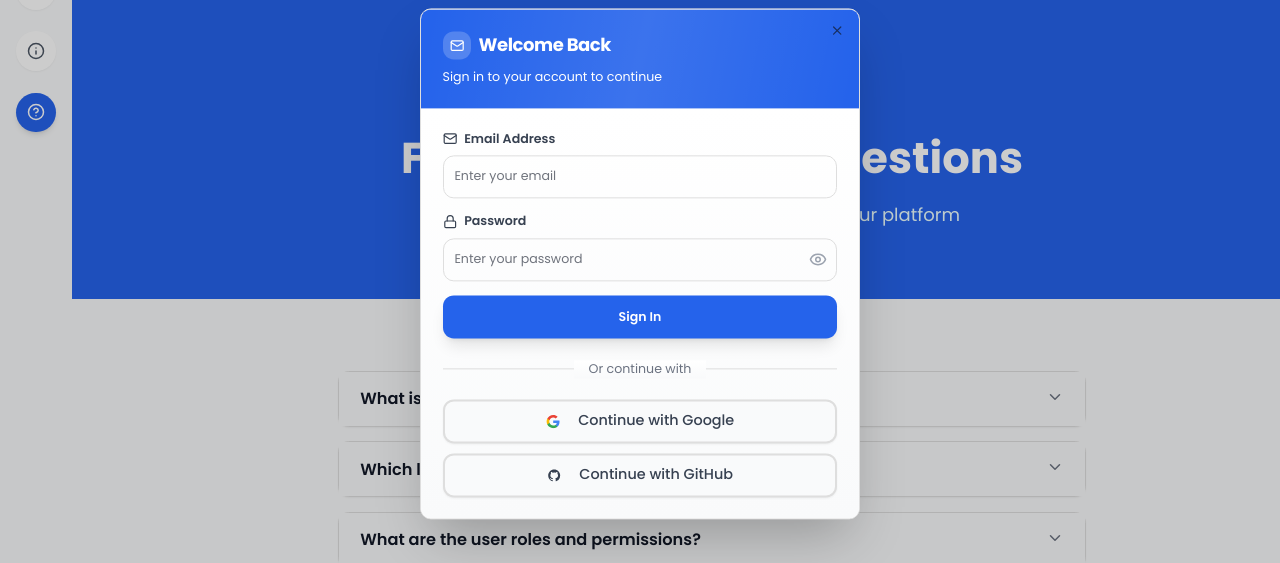
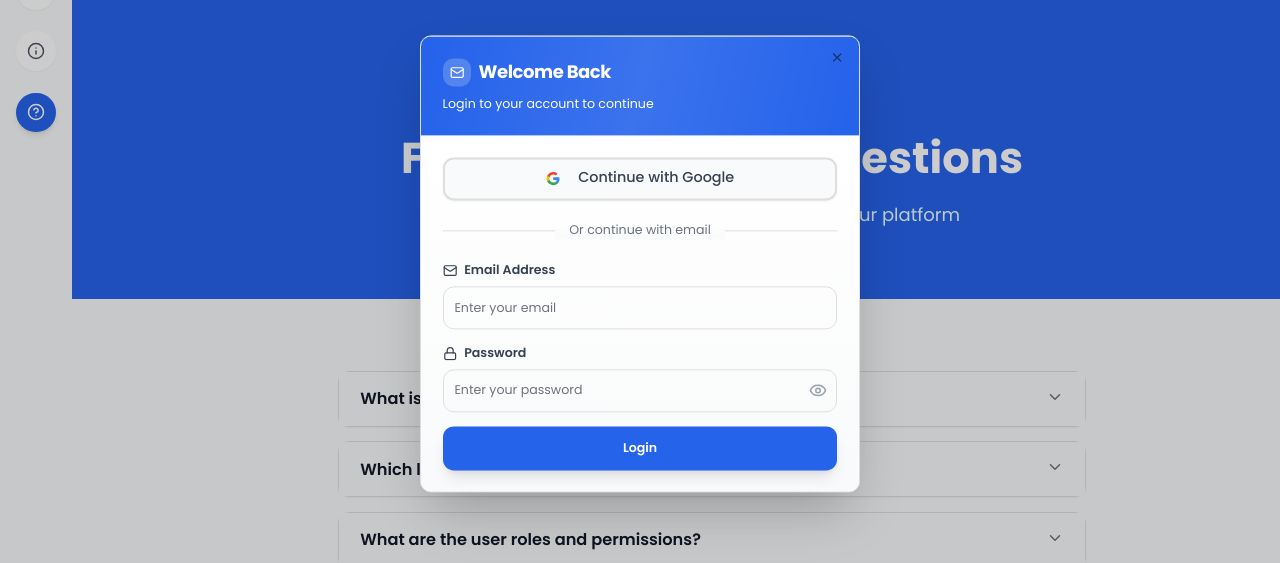
Before and after one commit to fahrrafa70-cmyk/web-sertif, a Next.js app: page /faq in a window 1280 px wide. Both pictures are taken after a click on the button "Login". Shown: the part 136-699 px from the top of the page. Built offline with nearby package versions, Linux system fonts and the light colour scheme; no server answers; the database is empty.

Commit message:
update login,logout

```diff
--- a/src/components/ui/login-modal.tsx
+++ b/src/components/ui/login-modal.tsx
@@ -135,6 +135,65 @@ export function LoginModal() {
             animate={{ opacity: 1, y: 0 }}
             transition={{ duration: 0.4, delay: 0.2 }}
           >
+            {/* Google OAuth Button - Moved to top */}
+            <motion.div
+              initial={{ opacity: 0, y: 20 }}
+              animate={{ opacity: 1, y: 0 }}
+              transition={{ duration: 0.3, delay: 0.25 }}
+              className="mb-4"
+            >
+              <Button
+                type="button"
+                variant="outline"
+                disabled={loading}
+                onClick={async () => {
+                  try {
+                    await signInWithOAuth('google');
+                  } catch (err) {
+                    console.error('Google OAuth error:', err);
+                  }
+                }}
+                className="w-full h-11 sm:h-12 border-2 border-gray-200 dark:border-gray-700 bg-white dark:bg-gray-800 hover:bg-gray-50 dark:hover:bg-gray-700 text-gray-700 dark:text-gray-300 font-medium rounded-lg transition-all duration-200 text-sm sm:text-base"
+              >
+                <svg className="w-5 h-5 mr-3" viewBox="0 0 24 24" fill="none">
+                  <path
+                    d="M22.56 12.25c0-.78-.07-1.53-.2-2.25H12v4.26h5.92c-.26 1.37-1.04 2.53-2.21 3.31v2.77h3.57c2.08-1.92 3.28-4.74 3.28-8.09z"
+                    fill="#4285F4"
+                  />
+                  <path
+                    d="M12 23c2.97 0 5.46-.98 7.28-2.66l-3.57-2.77c-.98.66-2.23 1.06-3.71 1.06-2.86 0-5.29-1.93-6.16-4.53H2.18v2.84C3.99 20.53 7.7 23 12 23z"
+                    fill="#34A853"
+                  />
+                  <path
+                    d="M5.84 14.09c-.22-.66-.35-1.36-.35-2.09s.13-1.43.35-2.09V7.07H2.18C1.43 8.55 1 10.22 1 12s.43 3.45 1.18 4.93l2.85-2.22.81-.62z"
+                    fill="#FBBC05"
+                  />
+                  <path
+                    d="M12 5.38c1.62 0 3.06.56 4.21 1.64l3.15-3.15C17.45 2.09 14.97 1 12 1 7.7 1 3.99 3.47 2.18 7.07l3.66 2.84c.87-2.6 3.3-4.53 6.16-4.53z"
+                    fill="#EA4335"
+                  />
+                </svg>
+                Continue with Google
+              </Button>
+            </motion.div>
+
+            {/* OAuth Divider */}
+            <motion.div
+              initial={{ opacity: 0 }}
+              animate={{ opacity: 1 }}
+              transition={{ duration: 0.3, delay: 0.3 }}
+              className="relative my-4 sm:my-6"
+            >
+              <div className="absolute inset-0 flex items-center">
+                <div className="w-full border-t border-gray-300 dark:border-gray-600"></div>
+              </div>
+              <div className="relative flex justify-center text-sm">
+                <span className="px-4 bg-gradient-to-b from-white to-gray-50 dark:from-gray-800 dark:to-gray-900 text-gray-500 dark:text-gray-400">
+                  {t('login.orContinueWith') || 'Or continue with email'}
+                </span>
+              </div>
+            </motion.div>
+
             <form onSubmit={handleSubmit} className="space-y-4">
               <motion.div
                 className="space-y-2"
@@ -240,90 +299,6 @@ export function LoginModal() {
                 </Button>
               </motion.div>
             </form>
-
-            {/* OAuth Divider */}
-            <motion.div
-              initial={{ opacity: 0 }}
-              animate={{ opacity: 1 }}
-              transition={{ duration: 0.3, delay: 0.6 }}
-              className="relative my-4 sm:my-6"
-            >
-              <div className="absolute inset-0 flex items-center">
-                <div className="w-full border-t border-gray-300 dark:border-gray-600"></div>
-              </div>
-              <div className="relative flex justify-center text-sm">
-                <span className="px-4 bg-gradient-to-b from-white to-gray-50 dark:from-gray-800 dark:to-gray-900 text-gray-500 dark:text-gray-400">
-                  {t('login.orContinueWith') || 'Or continue with'}
-                </span>
-              </div>
-            </motion.div>
-
-            {/* OAuth Buttons */}
-            <motion.div
-              initial={{ opacity: 0, y: 20 }}
-              animate={{ opacity: 1, y: 0 }}
-              transition={{ duration: 0.3, delay: 0.7 }}
-              className="space-y-3"
-            >
-              {/* Google OAuth Button */}
-              <Button
-                type="button"
-                variant="outline"
-                disabled={loading}
-                onClick={async () => {
-                  try {
-                    await signInWithOAuth('google');
-                  } catch (err) {
-                    console.error('Google OAuth error:', err);
-                  }
-                }}
-                className="w-full h-11 sm:h-12 border-2 border-gray-200 dark:border-gray-700 bg-white dark:bg-gray-800 hover:bg-gray-50 dark:hover:bg-gray-700 text-gray-700 dark:text-gray-300 font-medium rounded-lg transition-all duration-200 text-sm sm:text-base"
-              >
-                <svg className="w-5 h-5 mr-3" viewBox="0 0 24 24" fill="none">
-                  <path
-                    d="M22.56 12.25c0-.78-.07-1.53-.2-2.25H12v4.26h5.92c-.26 1.37-1.04 2.53-2.21 3.31v2.77h3.57c2.08-1.92 3.28-4.74 3.28-8.09z"
-                    fill="#4285F4"
-                  />
-                  <path
-                    d="M12 23c2.97 0 5.46-.98 7.28-2.66l-3.57-2.77c-.98.66-2.23 1.06-3.71 1.06-2.86 0-5.29-1.93-6.16-4.53H2.18v2.84C3.99 20.53 7.7 23 12 23z"
-                    fill="#34A853"
-                  />
-                  <path
-                    d="M5.84 14.09c-.22-.66-.35-1.36-.35-2.09s.13-1.43.35-2.09V7.07H2.18C1.43 8.55 1 10.22 1 12s.43 3.45 1.18 4.93l2.85-2.22.81-.62z"
-                    fill="#FBBC05"
-                  />
-                  <path
-                    d="M12 5.38c1.62 0 3.06.56 4.21 1.64l3.15-3.15C17.45 2.09 14.97 1 12 1 7.7 1 3.99 3.47 2.18 7.07l3.66 2.84c.87-2.6 3.3-4.53 6.16-4.53z"
-                    fill="#EA4335"
-                  />
-                </svg>
-                Continue with Google
-              </Button>
-
-              {/* GitHub OAuth Button */}
-              <Button
-                type="button"
-                variant="outline"
-                disabled={loading}
-                onClick={async () => {
-                  try {
-                    await signInWithOAuth('github');
-                  } catch (err) {
-                    console.error('GitHub OAuth error:', err);
-                  }
-                }}
-                className="w-full h-11 sm:h-12 border-2 border-gray-200 dark:border-gray-700 bg-white dark:bg-gray-800 hover:bg-gray-50 dark:hover:bg-gray-700 text-gray-700 dark:text-gray-300 font-medium rounded-lg transition-all duration-200 text-sm sm:text-base"
-              >
-                <svg className="w-5 h-5 mr-3" fill="currentColor" viewBox="0 0 24 24">
-                  <path
-                    fillRule="evenodd"
-                    d="M12 2C6.477 2 2 6.484 2 12.017c0 4.425 2.865 8.18 6.839 9.504.5.092.682-.217.682-.483 0-.237-.008-.868-.013-1.703-2.782.605-3.369-1.343-3.369-1.343-.454-1.158-1.11-1.466-1.11-1.466-.908-.62.069-.608.069-.608 1.003.07 1.531 1.032 1.531 1.032.892 1.53 2.341 1.088 2.91.832.092-.647.35-1.088.636-1.338-2.22-.253-4.555-1.113-4.555-4.951 0-1.093.39-1.988 1.029-2.688-.103-.253-.446-1.272.098-2.65 0 0 .84-.27 2.75 1.026A9.564 9.564 0 0112 6.844c.85.004 1.705.115 2.504.337 1.909-1.296 2.747-1.027 2.747-1.027.546 1.379.202 2.398.1 2.651.64.7 1.028 1.595 1.028 2.688 0 3.848-2.339 4.695-4.566 4.943.359.309.678.92.678 1.855 0 1.338-.012 2.419-.012 2.747 0 .268.18.58.688.482A10.019 10.019 0 0022 12.017C22 6.484 17.522 2 12 2z"
-                    clipRule="evenodd"
-                  />
-                </svg>
-                Continue with GitHub
-              </Button>
-            </motion.div>
           </motion.div>
         </motion.div>
       </DialogContent>
--- a/src/contexts/language-context.tsx
+++ b/src/contexts/language-context.tsx
@@ -28,7 +28,7 @@ const translations: Translations = {
 
     // Auth
     'auth.login': 'Login',
-    'auth.logout': 'Log Out',
+    'auth.logout': 'Logout',
     'auth.admin': 'Admin',
     'auth.team': 'Team',
     'auth.public': 'Public',
@@ -533,18 +533,18 @@ const translations: Translations = {
 
     // Login Modal
     'login.welcomeBack': 'Welcome Back',
-    'login.signInMessage': 'Sign in to your account to continue',
+    'login.signInMessage': 'Login to your account to continue',
     'login.emailAddress': 'Email Address',
     'login.password': 'Password',
     'login.enterEmail': 'Enter your email',
     'login.enterPassword': 'Enter your password',
-    'login.signIn': 'Sign In',
-    'login.signingIn': 'Signing in...',
-    'login.orContinueWith': 'Or continue with',
+    'login.signIn': 'Login',
+    'login.signingIn': 'Logging in...',
+    'login.orContinueWith': 'Or continue with email',
 
     // Auth Callback
-    'auth.callback.finishingSignIn': 'Finishing sign in…',
-    'auth.callback.signingYouIn': 'Signing you in…',
+    'auth.callback.finishingSignIn': 'Finishing login…',
+    'auth.callback.signingYouIn': 'Logging you in…',
     'auth.callback.finalisingSession': 'Finalising session…',
     'auth.callback.settingUpAccount': 'Setting up your account…',
     'auth.callback.almostDone': 'Almost done…',
@@ -1110,7 +1110,7 @@ const translations: Translations = {
     'login.enterPassword': 'Masukkan kata sandi Anda',
     'login.signIn': 'Masuk',
     'login.signingIn': 'Sedang masuk...',
-    'login.orContinueWith': 'Atau lanjutkan dengan',
+    'login.orContinueWith': 'Atau lanjutkan dengan email',
 
     // Auth Callback
     'auth.callback.finishingSignIn': 'Menyelesaikan masuk…',
```
